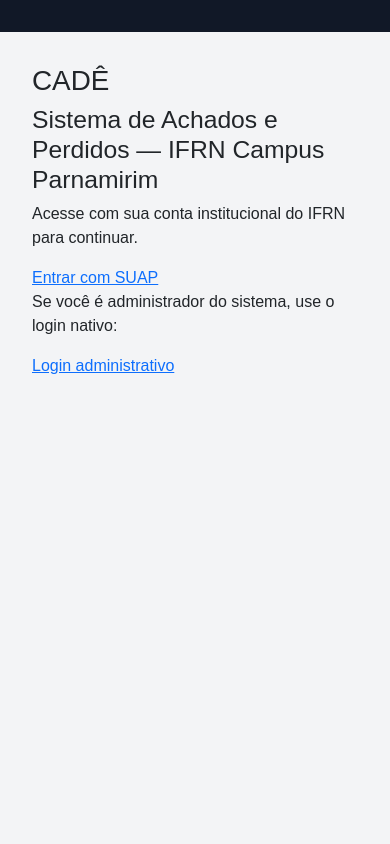
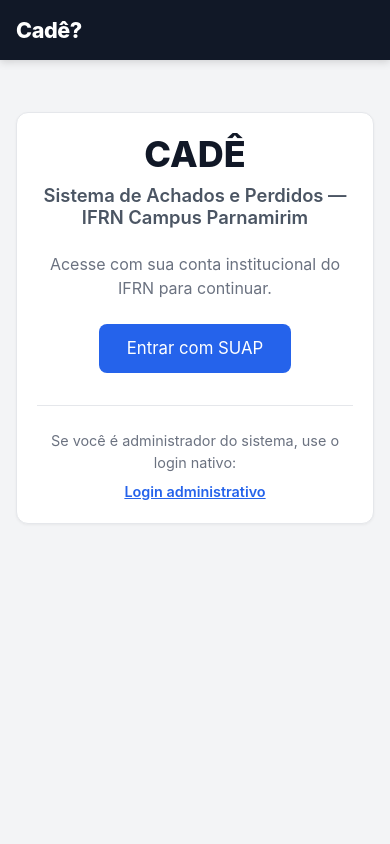
Before and after one commit to dev-poliana-escolar/cade-sistemas-achados-perdidos, a Django app: page / in a window 390 px wide. Run offline with Django 5.2, Linux system fonts and the light colour scheme; some libraries are stand-ins or nearby versions.

Commit message:
feat(ui): improve layout, responsive design, and accessibility across templates

```diff
--- /dev/null
+++ b/static/css/style.css
@@ -0,0 +1,301 @@
+/* Sistema Cadê? - Estilos Principais & Acessibilidade */
+
+:root {
+    --primary-color: #2563eb;
+    --primary-hover: #1d4ed8;
+    --danger-color: #dc2626;
+    --danger-hover: #b91c1c;
+    --bg-page: #f3f4f6;
+    --bg-surface: #ffffff;
+    --text-primary: #111827;
+    --text-secondary: #374151;
+    --text-muted: #6b7280;
+    --border-color: #e5e7eb;
+}
+
+body {
+    font-family: -apple-system, BlinkMacSystemFont, "Segoe UI", Roboto, "Helvetica Neue", Arial, sans-serif;
+    background-color: var(--bg-page);
+    color: var(--text-primary);
+    margin: 0;
+    min-height: 100vh;
+    display: flex;
+    flex-direction: column;
+}
+
+/* Skip link de acessibilidade (WCAG 2.4.1) */
+.skip-link {
+    position: absolute;
+    top: -50px;
+    left: 1rem;
+    background: #111827;
+    color: #ffffff;
+    padding: 0.6rem 1.2rem;
+    z-index: 9999;
+    font-weight: 700;
+    border-radius: 0 0 8px 8px;
+    text-decoration: none;
+    transition: top 0.2s ease-in-out;
+}
+
+.skip-link:focus {
+    top: 0;
+    outline: 3px solid #facc15;
+    outline-offset: 2px;
+}
+
+/* Foco visível consistente para navegação por teclado (WCAG 2.4.7) */
+:focus-visible {
+    outline: 3px solid var(--primary-color);
+    outline-offset: 2px;
+}
+
+/* Cabeçalho e Navegação */
+header {
+    background-color: #111827;
+    padding: 0.85rem 2rem;
+    box-shadow: 0 2px 8px rgba(0, 0, 0, 0.15);
+}
+
+.header-container {
+    display: flex;
+    align-items: center;
+    justify-content: space-between;
+    flex-wrap: wrap;
+    gap: 1rem;
+    max-width: 1200px;
+    margin: 0 auto;
+}
+
+.brand-link {
+    color: #ffffff;
+    font-size: 1.35rem;
+    font-weight: 800;
+    text-decoration: none;
+    letter-spacing: -0.02em;
+    display: flex;
+    align-items: center;
+    gap: 0.5rem;
+}
+
+.brand-link:hover {
+    color: #93c5fd;
+}
+
+nav {
+    display: flex;
+    gap: 1.25rem;
+    flex-wrap: wrap;
+    align-items: center;
+}
+
+nav a {
+    color: #e5e7eb;
+    text-decoration: none;
+    font-weight: 600;
+    font-size: 0.95rem;
+    padding: 0.4rem 0.6rem;
+    border-radius: 6px;
+    transition: background-color 0.15s ease, color 0.15s ease;
+}
+
+nav a:hover {
+    color: #ffffff;
+    background-color: rgba(255, 255, 255, 0.1);
+}
+
+nav a:active {
+    color: #93c5fd;
+}
+
+/* Área principal */
+main {
+    flex: 1;
+    padding: 2rem 1.5rem;
+    max-width: 1200px;
+    width: 100%;
+    margin: 0 auto;
+    box-sizing: border-box;
+}
+
+/* Cards & Itens */
+.card {
+    background: var(--bg-surface);
+    padding: 1.75rem;
+    border-radius: 12px;
+    margin-bottom: 1.5rem;
+    border: 1px solid var(--border-color);
+    box-shadow: 0 1px 3px rgba(0, 0, 0, 0.05);
+}
+
+.item {
+    border: 1px solid var(--border-color);
+    border-radius: 10px;
+    padding: 1.25rem;
+    margin-bottom: 1rem;
+    background-color: #ffffff;
+}
+
+/* Botões com contraste acessível */
+button, .btn-action {
+    padding: 0.7rem 1.2rem;
+    border: none;
+    border-radius: 8px;
+    cursor: pointer;
+    font-weight: 600;
+    font-size: 0.95rem;
+    display: inline-flex;
+    align-items: center;
+    justify-content: center;
+    gap: 0.5rem;
+    transition: background-color 0.15s ease, transform 0.05s ease;
+}
+
+button:active, .btn-action:active {
+    transform: scale(0.98);
+}
+
+.primary {
+    background: var(--primary-color);
+    color: #ffffff;
+}
+
+.primary:hover {
+    background: var(--primary-hover);
+}
+
+.danger {
+    background: var(--danger-color);
+    color: #ffffff;
+}
+
+.danger:hover {
+    background: var(--danger-hover);
+}
+
+/* Notificações do Django (Messages) */
+.messages {
+    margin-bottom: 1.5rem;
+}
+
+.message {
+    padding: 1rem 1.25rem;
+    border-radius: 8px;
+    margin-bottom: 0.75rem;
+    font-weight: 500;
+    display: flex;
+    align-items: center;
+    gap: 0.5rem;
+}
+
+.message.success, .success {
+    background: #dcfce7;
+    color: #14532d;
+    border: 1px solid #bbf7d0;
+}
+
+.message.error, .error {
+    background: #fee2e2;
+    color: #7f1d1d;
+    border: 1px solid #fecaca;
+}
+
+.message.info, .info {
+    background: #dbeafe;
+    color: #1e3a8a;
+    border: 1px solid #bfdbfe;
+}
+
+.message.warning, .warning {
+    background: #fef3c7;
+    color: #78350f;
+    border: 1px solid #fde68a;
+}
+
+/* Tabelas Acessíveis e Responsivas */
+.table-responsive {
+    overflow-x: auto;
+    -webkit-overflow-scrolling: touch;
+    margin-top: 1rem;
+    border-radius: 8px;
+    border: 1px solid var(--border-color);
+}
+
+.items-table {
+    width: 100%;
+    border-collapse: collapse;
+    font-size: 0.95rem;
+}
+
+.items-table thead th {
+    text-align: left;
+    padding: 0.85rem 1rem;
+    background: #f9fafb;
+    border-bottom: 2px solid var(--border-color);
+    color: var(--text-primary);
+    font-weight: 700;
+}
+
+.items-table tbody td {
+    padding: 0.85rem 1rem;
+    border-bottom: 1px solid var(--border-color);
+    vertical-align: middle;
+    color: var(--text-secondary);
+}
+
+.items-table tbody tr:nth-child(even) td {
+    background: #fdfdfd;
+}
+
+.items-table tbody tr:hover td {
+    background: #f0fdf4;
+}
+
+/* Badges de Status - Alto Contraste (WCAG AA/AAA) */
+.status-badge {
+    display: inline-block;
+    padding: 0.35rem 0.75rem;
+    border-radius: 9999px;
+    font-size: 0.8rem;
+    font-weight: 700;
+    letter-spacing: 0.02em;
+    text-align: center;
+    white-space: nowrap;
+}
+
+.status-PENDENTE { background: #fef3c7; color: #92400e; border: 1px solid #fde68a; }
+.status-VALIDO { background: #dcfce7; color: #166534; border: 1px solid #bbf7d0; }
+.status-ARMAZENADO { background: #e0e7ff; color: #3730a3; border: 1px solid #c7d2fe; }
+.status-DISPONIVEL_PARA_DOACAO { background: #cffafe; color: #155e75; border: 1px solid #a5f3fc; }
+.status-SORTEADO_AGUARDANDO_ENTREGA { background: #f3e8ff; color: #6b21a8; border: 1px solid #e9d5ff; }
+.status-REIVINDICADO_AGUARDANDO_ENTREGA { background: #fee2e2; color: #991b1b; border: 1px solid #fecaca; }
+.status-ENTREGUE { background: #d1fae5; color: #065f46; border: 1px solid #a7f3d0; }
+.status-DOADO { background: #ccfbf1; color: #115e59; border: 1px solid #99f6e4; }
+.status-CANCELADO { background: #fee2e2; color: #991b1b; border: 1px solid #fecaca; }
+
+/* Adaptação Responsiva para Telas Menores */
+@media (max-width: 768px) {
+    header {
+        padding: 0.85rem 1rem;
+    }
+
+    .header-container {
+        flex-direction: column;
+        align-items: flex-start;
+    }
+
+    nav {
+        width: 100%;
+        gap: 0.5rem;
+        overflow-x: auto;
+        padding-bottom: 0.25rem;
+    }
+
+    main {
+        padding: 1.25rem 1rem;
+    }
+
+    .card {
+        padding: 1.25rem;
+    }
+}
--- a/templates/base.html
+++ b/templates/base.html
@@ -1,10 +1,11 @@
 {% load django_bootstrap5 %}
+{% load static %}
 
 <!DOCTYPE html>
 <html lang="pt-br">
 <head>
-
     <meta charset="UTF-8">
+    <meta name="viewport" content="width=device-width, initial-scale=1.0">
 
     <title>
         {% block title %}
@@ -13,145 +14,20 @@
     </title>
 
     {% bootstrap_css %}
-
-    <style>
-        /* organizar em um arquivo separado*/
-        body {
-            font-family: Arial, sans-serif;
-            background: #f3f4f6;
-            margin: 0;
-        }
-
-        header {
-            background: #111827;
-            padding: 1rem 2rem;
-        }
-
-        nav {
-            display: flex;
-            gap: 1rem;
-            flex-wrap: wrap;
-        }
-
-        nav a {
-            color: white;
-            text-decoration: none;
-            font-weight: bold;
-        }
-
-        main {
-            padding: 2rem;
-        }
-
-        .card {
-            background: white;
-            padding: 1.5rem;
-            border-radius: 12px;
-            margin-bottom: 1rem;
-        }
-
-        .item {
-            border: 1px solid #ddd;
-            border-radius: 10px;
-            padding: 1rem;
-            margin-bottom: 1rem;
-        }
-
-        button {
-            padding: .7rem 1rem;
-            border: none;
-            border-radius: 8px;
-            cursor: pointer;
-        }
-
-        .primary {
-            background: #2563eb;
-            color: white;
-        }
-
-        .danger {
-            background: #dc2626;
-            color: white;
-        }
-
-        .messages {
-            margin-bottom: 1rem;
-        }
-
-        .message {
-            padding: 1rem;
-            border-radius: 8px;
-            margin-bottom: .5rem;
-        }
-
-        .success {
-            background: #dcfce7;
-        }
-
-        .error {
-            background: #fee2e2;
-        }
-
-        /* Basic table styles for items listings */
-        .items-table {
-            width: 100%;
-            border-collapse: collapse;
-            margin-top: 1rem;
-            font-size: 0.95rem;
-        }
-
-        .items-table thead th {
-            text-align: left;
-            padding: 0.75rem 1rem;
-            background: #f9fafb;
-            border-bottom: 2px solid #e5e7eb;
-            color: #111827;
-            font-weight: 600;
-        }
-
-        .items-table tbody td {
-            padding: 0.75rem 1rem;
-            border-bottom: 1px solid #e5e7eb;
-            vertical-align: top;
-            color: #374151;
-        }
-
-        .items-table tbody tr:nth-child(even) td {
-            background: #ffffff;
-        }
-
-        .items-table tbody tr:hover td {
-            background: #f8fafc;
-        }
-
-        .status-badge {
-            display: inline-block;
-            padding: 0.25rem 0.5rem;
-            border-radius: 999px;
-            font-size: 0.8rem;
-            font-weight: 600;
-            color: white;
-        }
-
-        /*.status-PENDENTE { background: #f59e0b; }
-        .status-VALIDO { background: #10b981; }
-        .status-ARMAZENADO { background: #6366f1; }
-        .status-DISPONIVEL_PARA_DOACAO { background: #06b6d4; }
-        .status-SORTEADO_AGUARDANDO_ENTREGA { background: #7c3aed; }
-        .status-REIVINDICADO_AGUARDANDO_ENTREGA { background: #ef4444; }
-        .status-ENTREGUE { background: #047857; }
-        .status-DOADO { background: #0ea5a4; }
-        .status-CANCELADO { background: #ef4444; }*/
-
-    </style>
-
+    <link rel="stylesheet" href="{% static 'css/style.css' %}">
 </head>
 
 <body>
+<a href="#main-content" class="skip-link">Pular para o conteúdo principal</a>
 
 <header>
+    <div class="header-container">
+        <a href="{% if user.is_authenticated %}{% url 'items:found_items' %}{% else %}/{% endif %}" class="brand-link" aria-label="Cadê? Sistema de Achados e Perdidos">
+            Cadê?
+        </a>
+
         {% if user.is_authenticated %}
-        <nav>
+            <nav aria-label="Navegação principal">
                 {% if user.is_staff %}
                     <!-- administradores -->
                     <a href="{% url 'analysis:dashboard' %}">Painel</a>
@@ -171,25 +47,19 @@
                 <a href="{% url 'logout' %}">Sair</a>
             </nav>
         {% endif %}
-
+    </div>
 </header>
 
-<main>
+<main id="main-content" role="main">
 
     {% if messages %}
-
-        <div class="messages">
-
+        <div class="messages" role="alert" aria-live="polite">
             {% for message in messages %}
-
                 <div class="message {{ message.tags }}">
                     {{ message }}
                 </div>
-
             {% endfor %}
-
         </div>
-
     {% endif %}
 
     {% block content %}
--- a/templates/index.html
+++ b/templates/index.html
@@ -3,14 +3,26 @@
 {% block title %}CADÊ — Achados e Perdidos IFRN{% endblock %}
 
 {% block content %}
-<h1>CADÊ</h1>
-<h2>Sistema de Achados e Perdidos — IFRN Campus Parnamirim</h2>
-<p>Acesse com sua conta institucional do IFRN para continuar.</p>
-<a href="{% url 'social:begin' 'suap' %}">Entrar com SUAP</a>
-<p>Se você é administrador do sistema, use o login nativo:</p>
-<a href="{% url 'admin_login' %}">Login administrativo</a>
+<div class="card" style="max-width: 650px; margin: 2rem auto; text-align: center;">
+    <h1 style="font-size: 2.25rem; font-weight: 800; margin-bottom: 0.5rem; color: #111827;">CADÊ</h1>
+    <h2 style="font-size: 1.15rem; font-weight: 600; color: #4b5563; margin-bottom: 1.5rem;">Sistema de Achados e Perdidos — IFRN Campus Parnamirim</h2>
+    <p style="color: #6b7280; margin-bottom: 1.5rem;">Acesse com sua conta institucional do IFRN para continuar.</p>
 
-{% if user.is_authenticated and user.is_staff %}
-<p><a href="{% url 'analysis:dashboard' %}">Abrir painel administrativo</a></p>
-{% endif %}
+    <div style="margin-bottom: 2rem;">
+        <a href="{% url 'social:begin' 'suap' %}" class="primary" style="font-size: 1.05rem; padding: 0.75rem 1.75rem; text-decoration: none; border-radius: 8px; display: inline-block;">
+            Entrar com SUAP
+        </a>
+    </div>
+
+    <div style="border-top: 1px solid #e5e7eb; padding-top: 1.5rem; font-size: 0.9rem; color: #6b7280;">
+        <p style="margin-bottom: 0.5rem;">Se você é administrador do sistema, use o login nativo:</p>
+        <a href="{% url 'admin_login' %}" style="color: #2563eb; font-weight: 600; text-decoration: underline;">Login administrativo</a>
+    </div>
+
+    {% if user.is_authenticated and user.is_staff %}
+    <div style="margin-top: 1.5rem;">
+        <a href="{% url 'analysis:dashboard' %}" style="font-size: 0.9rem; color: #4b5563; font-weight: 600; text-decoration: underline;">Abrir painel administrativo</a>
+    </div>
+    {% endif %}
+</div>
 {% endblock %}
```
Also changed, not shown: templates/admin_login.html (+11 -9 lines), templates/partials/analysis/table_pending_deliveries.html (+13 -26 lines), templates/partials/analysis/table_pending_reports.html (+16 -23 lines). Lines whose indentation alone changed are shown as unchanged.
